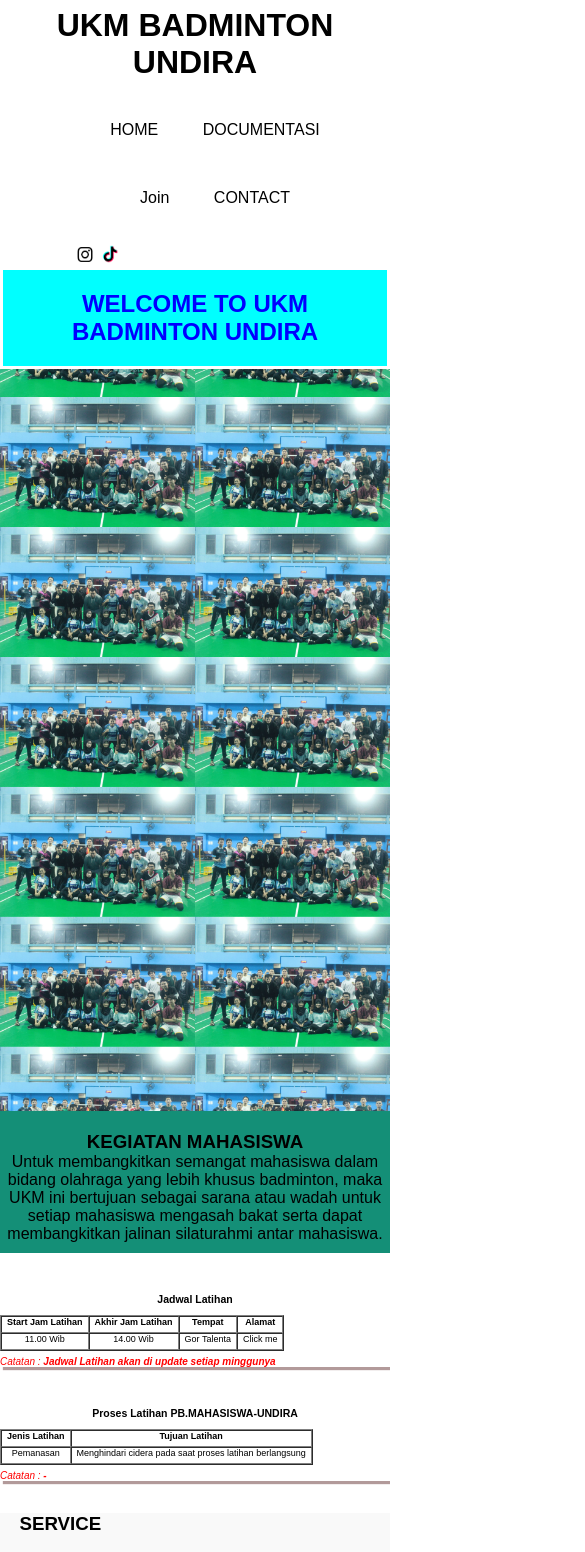
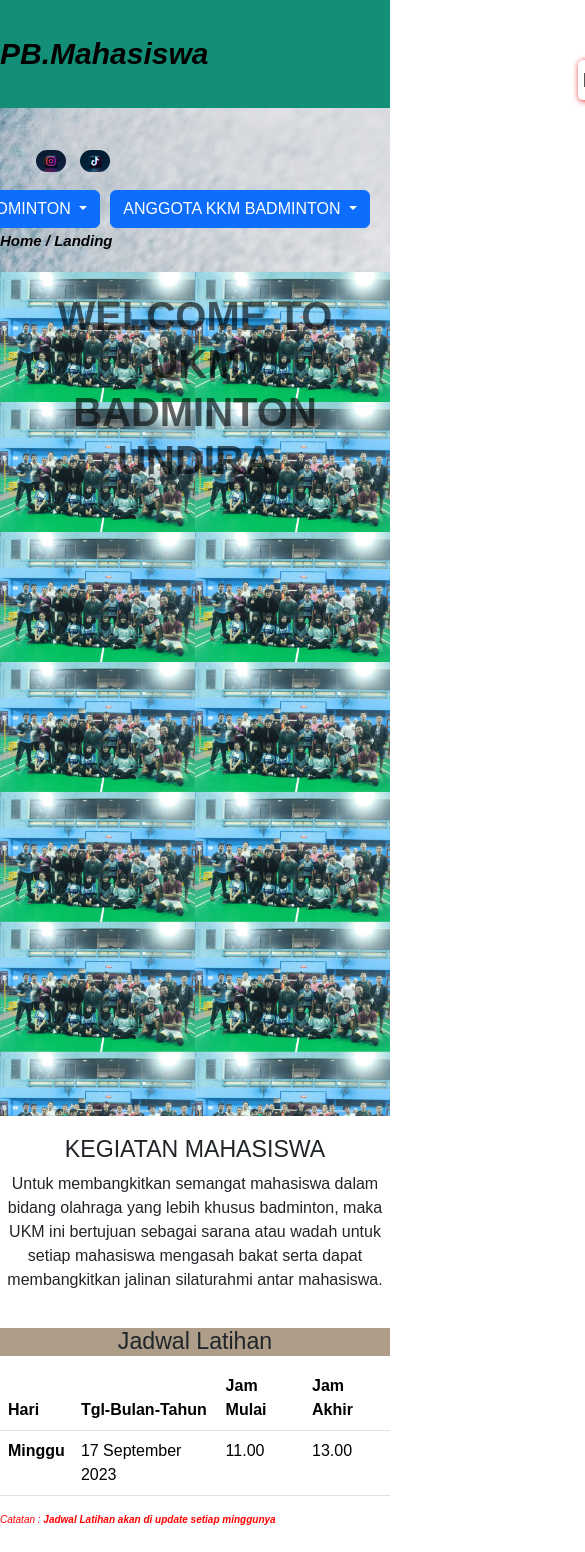
Before and after one commit to fersonpriadi/KKMBadmintonUndira, a plain HTML site: page index.html in a window 390 px wide. Shown: the top 1552 px of the page, 585 px wide, since content can reach past the window. Drawn offline with nearby package versions, Linux system fonts and the light colour scheme.

Commit message:
update web

```diff
--- a/css/style.css
+++ b/css/style.css
@@ -8,27 +8,90 @@ a {
 	color: inherit;
 	text-decoration: none;
 }
-.medsos {
-	padding:30px 0 0 0;
-	background-color: white;
-	margin-bottom: 10px;
-	margin-left : 20px;
-	/* width: 10px; */
+.header-utama {
+	background-image: url('../img/badminton1.jpg');
+	/* text-decoration: none; */
+}
+.navigation-menu {
+	background-color: #148F77;
+	align-items: center;
+	display: flex;
+	flex-direction: row;
+}
+.container-menu {
+	display: flex;
+	justify-content: space-between;
+	align-items: center;
+}
+.container-menu ul {
+	display: flex;
+	justify-content: space-between;
+	align-items: end;
+	margin-left: 40vh;
+}
+.container-menu ul li {
+	list-style-type: none;
+	align-items: end;
+	justify-content: end;
+}
+.container-menu ul li {
+	font-weight: 600;
+	font-size: 20px;
+	color : black;
+	box-shadow: 1px 1px 6px rgb(228, 16, 16);
+	padding : 5px;
+	margin-top: 30px;
+	margin-right: 20px;
+	border-radius: 5px;
+}
+.container-menu ul li  a{
+	text-decoration: none;
+	color: black;
+	padding: 0;
+}
+.container-menu h1 a {
+	text-decoration: none;
 }
 .medsos ul li {
-	display: inline-block;
-	color: #fff;
+	display: inline-flex;
+	justify-content: center;
+	align-items: start;
+}
+.medsos ul li img {
+	width: 30px;
+	border-radius: 30px;
+	margin-top: 5vh;
 	margin-right: 10px;
+
+	margin-bottom : 10px;
 }
-.fa-tiktok {
-	width: 20px;
-	margin-top : -4px;
-	margin-left : -3px;
-	margin-bottom : -5px;
+.menu-dropdown-info{
+	display: flex;
+	justify-content: end;
+	margin-right: 20px;
+	column-gap: 10px;
 }
-#fa-tiktok {
-	margin-bottom: 2px;
+.home-drop-list li {
+	font-size: 12px;
 }
+.home-drop-list li a span {
+	color: red;
+	font-weight: 500;
+}
+.home-drop-list li a:hover {
+	background-color: aqua;
+}
+.page-landing {
+	font-weight: 700;
+	font-size: 15px;
+	font-style: italic;
+	color: black;
+	margin-left: 10px;
+	margin : 2px 0 1px 0;
+}
+
+
+
 .container {
 	width:80%;
 	margin:-1vh auto;
@@ -41,27 +104,9 @@ a {
 .container-home {
 	text-align: center;
 	margin : 0 0 10px 0;
-	background-color: #148F77;
+	background-color: white;
 	padding-top : 20px;
 	padding-bottom: 10px;
-}
-
-
-.section-home {
-	display: flex;
-	justify-content: center;
-	align-items: center;
-	column-gap: 10vh;
-}
-.home-table-jadwal {
-	margin : 40px 0;
-	box-shadow: 3px 3px 1px rgb(178, 154, 154);
-	text-align: center;
-}
-.home-table-detail {
-	margin : 40px 0;
-	box-shadow: 3px 3px 1px rgb(178, 154, 154);
-	text-align: center;
 }
 .section-home h3 {
 	margin-bottom: 10px;
@@ -70,6 +115,14 @@ a {
 	background-color: rgb(20, 80, 154);
 	left : 0;
 	right: 0;
+}
+.container-menu h1 {
+	font-size: 30px;
+	font-style: italic;
+	font-weight: 900;
+}
+.container-menu h1 a {
+	color : black;
 }
 .container-contact {
 	margin-bottom: 20px;
@@ -90,6 +143,9 @@ header h1 {
 	padding:15px 0;
 	color: #148F77;
 }
+.banner h2 {
+	opacity: 0.60;
+}
 header ul {
 	float: right;
 }
@@ -101,11 +157,13 @@ header ul li a {
 	display: inline-block;
 }
 header ul li a:hover {
-	color: #040404;
+	color: white;
 }
 .active {
 	/* background-color: #148F77; */
 	color: #fff;
+	font-weight: 500;
+	text-decoration: none;
 }
 .banner {
 	height: 100vh;
@@ -123,12 +181,13 @@ header ul li a:hover {
 	background-color: rgba(20, 143, 119, .6); */
 /* } */
 .banner h2 {
-	color: blue;
-	background-color: aqua;
+	color: black;
+	font-weight: 900;
+	font-size: 40px;
+	margin-top : 20px ;
+	/* background-color: aqua; */
 	text-align: center;
-	z-index: 1;
 	padding: 20px 25px;
-	border:3px solid #fff;
 }
 
 /* star dokumentas */
@@ -153,7 +212,7 @@ header ul li a:hover {
 
 .about,
 .service {
-	padding-bottom: 100px;
+	margin-top: 5vh;
 }
 .about p {
 	color: #666;
@@ -161,9 +220,6 @@ header ul li a:hover {
 	line-height: 25px;
 	margin-bottom: 20px;
 	text-align: center;
-}
-.service {
-	background-color: #f9f9f9;
 }
 .box {
 	color: #148F77;
@@ -198,28 +254,6 @@ footer {
 	background-color: #333;
 	color: #fff;
 	text-align: center;
-}
-.bg-loader {
-	background-color: #eee;
-	position: fixed;
-	top: 0;
-	left: 0;
-	right: 0;
-	bottom: 0;
-	z-index: 9999;
-	display: flex;
-	justify-content: center;
-	align-items: center;
-}
-.bg-loader .loader {
-	width:100px;
-	height: 100px;
-	border:3px solid #fff;
-	border-radius: 50%;
-	border-top-color: #148F77;
-	border-right-color: #148F77;
-	border-bottom-color: #148F77;
-	animation: puterin .8s linear infinite;
 }
 .label {
 	background-color: #148F77;
@@ -337,11 +371,17 @@ footer {
 	}
 }
 
-/* @media screen and (min-width: 600px) { */
-	/* .doc-img-detail .doc-img-detail-list { */
-		/* align-items: cent */
-		/* margin-left: -50vh; */
-	/* } */
+
+
+/* star kampus-tandur.html */
+
+
+
+
+/* end kampus-tandur.html */
+
+
+
 
 
 @media screen and (max-width: 920px){
@@ -417,13 +457,6 @@ footer {
 		margin-right: 0;
 	}
 
-	.section-home {
-		display: block;
-		font-size: 9px;
-		justify-content: center;
-		align-items: center;
-	}
-
 }
 @media screen and (max-width: 345px){
 
--- a/index.html
+++ b/index.html
@@ -6,40 +6,82 @@
 	<title>Profil UKM</title>
 	<link rel="stylesheet" type="text/css" href="css/style.css">
 	<link rel="stylesheet" type="text/css" href="https://cdnjs.cloudflare.com/ajax/libs/font-awesome/5.13.0/css/all.min.css">
+	<link href="https://cdn.jsdelivr.net/npm/bootstrap@5.3.1/dist/css/bootstrap.min.css" rel="stylesheet" integrity="sha384-4bw+/aepP/YC94hEpVNVgiZdgIC5+VKNBQNGCHeKRQN+PtmoHDEXuppvnDJzQIu9" crossorigin="anonymous">
 	<script src="https://code.jquery.com/jquery-3.5.1.min.js" integrity="sha256-9/aliU8dGd2tb6OSsuzixeV4y/faTqgFtohetphbbj0=" crossorigin="anonymous"></script>
 </head>
 <body>
-	<!-- loader -->
-	<div class="bg-loader">
-		<div class="loader"></div>
-	</div>
-
-<!-- <header></header> -->
-
-	<header>
-		<div class="container">
-			<h1><a href="index.html">UKM BADMINTON UNDIRA</a></h1>
+	<section class="navigation-menu">
+		<div class="container-menu">
+			<h1><a href="index.html">PB.Mahasiswa</a></h1>
 			<ul>
 				<li class="active"><a href="index.html">HOME</a></li>
-				<li><a href="dokumentasi.html">DOCUMENTASI</a></li>
-				<li><a href="Registrasi.html">Join</a></li>
-				<li><a href="contact.html">CONTACT</a></li>
+				<li class="active"><a href="dokumentasi.html">DOCUMENTASI</a></li>
+				<li class="active"><a href="Registrasi.html">JOIN</a></li>
+				<li class="active"><a href="contact.html">CONTACT</a></li>
+				<li class="active"><a href="#jadwal-latihan">JADWAL LATIHAN</a></li>
 
 			</ul>
 		</div>
-	</header>
+	</section>
+<!-- <header></header> -->
+	<section class="header-utama">
 	<div class="medsos">
 		<div class="container">
 			<ul>
-				<li><a href="https://instagram.com/undira.badminton_?igshid=MzRlODBiNWFlZA=="><img src="img/ig.png" alt="" class="fa-ig"></a></li>
-				<li><a href="https://vt.tiktok.com/ZSL3kpPGe/"><img src="img/tiktok2.png" class="fa-tiktok" alt=""></i></a></li>
+				<li><a href="https://instagram.com/undira.badminton_?igshid=MzRlODBiNWFlZA=="><img src="img/insta.jpg" alt="" class="fa-ig"></a></li>
+				<li><a href="https://vt.tiktok.com/ZSL3kpPGe/"><img src="img/Tiktok1.jpg" class="fa-tiktok" alt=""></i></a></li>
 			</ul>
 		</div>
 	</div>
+	<section class="menu-dropdown-info">
+	<div class="dropdown home-dropdown">
+		<button class="btn btn-primary dropdown-toggle" type="button" data-bs-toggle="dropdown" aria-expanded="false">
+		  PROFIL BPH KKM BADMINTON
+		</button>
+		<ul class="dropdown-menu home-drop-list">
+		  <li><a class="dropdown-item" href="#"><p>KETUA | <span> FERSON PRIADI DACHI</span></p>
+		  </a></li>
+		  <li><a class="dropdown-item" href="#"><p>WAKIL KETUA | <span> ARIZZA NOOR</span></p>
+		  </a></li>
+		  <li><a class="dropdown-item" href="#"><p>SEKERTARIS 1 | <span> A RENDY S</span></p>
+		  </a></li>
+		  <li><a class="dropdown-item" href="#"><p>SEKERTRASI 2 | <span> YUNI SUTRISNA</span></p>
+		  </a></li>
+		  <li><a class="dropdown-item" href="#"><p>BENDAHARA 1 | <span> ISATI GULO</span></p>
+		  </a></li>
+		  <li><a class="dropdown-item" href="#"><p>BENDAHARA 2 | <span> MELITA RIMANTI</span></p>
+		  </a></li>
+		  <li><a class="dropdown-item" href="#"><p>HUMAS 1 | <span> SITI NURJANNAH</span></p>
+		  </a></li>
+		  <li><a class="dropdown-item" href="#"><p>HUMAS 2 | <span> AJRULLAH</span></p>
 
+		  <li><a class="dropdown-item" href="#"><p>HUMAS 2 | <span> WAWAN</span></p>
+		  </a></li>
+		  <li><a class="dropdown-item" href="#"><p>MEDKOM | <span> DHEA MUTIARA PUTRI</span></p>
+		  </a></li>
+		  <li><a class="dropdown-item" href="#"><p>PEMBINAAN BAKAT | <span> EDY JOKO PRAYITNO</span></p>
+		  </a></li>
+		</ul>
+	  </div>
+	<div class="dropdown home-dropdown">
+		<button class="btn btn-primary dropdown-toggle" type="button" data-bs-toggle="dropdown" aria-expanded="false">
+		  ANGGOTA KKM BADMINTON
+		</button>
+		<ul class="dropdown-menu home-drop-list">
+		  <li><a class="dropdown-item" href="#"><p>KAMPUS | <span> TANJUNG DUREN</span></p>
+		  </a></li>
+		  <li><a class="dropdown-item" href="#"><p>KAMPUS | <span> CIBUBUR</span></p>
+		  </a></li>
+		</ul>
+	  </div>
+	</section>
+	<div class="page-landing">
+		Home / Landing
+	</div>
 	<!-- banner -->
-	<section class="banner">
+	<div class="banner">
 		<h2>WELCOME TO UKM BADMINTON UNDIRA</h2>
+	</div>
 	</section>
 
 	<!-- about -->
@@ -53,39 +95,29 @@
 			</p>
 		</div>
 	</section>
+</section>
 	<section class="section-home">
-
-		<div class="home-table-jadwal">
-			<h3>Jadwal Latihan</h3>
-			<table border="1" cellpadding="5" cellspacing="0" >
-				<tr>
-					<th>Start Jam Latihan</th>
-					<th>Akhir Jam Latihan</th>
-					<th>Tempat</th>
-					<th>Alamat</th>
-				</tr>
-				<tr>
-					<td>11.00 Wib</td>
-					<td>14.00 Wib</td>
-					<td>Gor Talenta</td>
-					<td><a href="https://goo.gl/maps/TRRBwbNK2PhrhiFe7"></a>Click me</td>
-				</tr>
-			</table>
+		<div id="jadwal-latihan" class="home-table-jadwal">
+			<h3 style="text-align: center; background-color :rgb(173, 157, 137);">Jadwal Latihan</h3>
+			<table class="table">
+				<thead>
+				  <tr>
+					<th scope="col">Hari</th>
+					<th scope="col">Tgl-Bulan-Tahun</th>
+					<th scope="col">Jam Mulai</th>
+					<th scope="col">Jam Akhir</th>
+				  </tr>
+				</thead>
+				<tbody>
+				  <tr>
+					<th scope="row">Minggu</th>
+					<td>17 September 2023</td>
+					<td>11.00</td>
+					<td>13.00</td>
+				  </tr>
+				</tbody>
+			  </table>
 			<p style="text-align : left; font-size : 10px; font-style:italic ; color:red; margin-top:5px;">Catatan : <span style="font-weight:bold;">Jadwal Latihan akan di update setiap minggunya</span></p>
-		</div>
-		<div class="home-table-detail">
-			<h3>Proses Latihan PB.MAHASISWA-UNDIRA</h3>
-			<table border="1" cellpadding="5" cellspacing="0">
-				<tr>
-					<th>Jenis Latihan</th>
-					<th>Tujuan Latihan</th>
-				</tr>
-				<tr>
-					<td>Pemanasan</td>
-					<td>Menghindari cidera pada saat proses latihan berlangsung</td>
-				</tr>
-			</table>
-			<p style="text-align : left; font-size : 10px; font-style:italic ; color:red; margin-top:5px;">Catatan : <span style="font-weight:bold;"> - </span></p>
 		</div>
 	</section>
 
@@ -132,4 +164,6 @@
 		})
 	</script>
 </body>
+<script src="https://cdn.jsdelivr.net/npm/@popperjs/core@2.11.8/dist/umd/popper.min.js" integrity="sha384-I7E8VVD/ismYTF4hNIPjVp/Zjvgyol6VFvRkX/vR+Vc4jQkC+hVqc2pM8ODewa9r" crossorigin="anonymous"></script>
+<script src="https://cdn.jsdelivr.net/npm/bootstrap@5.3.1/dist/js/bootstrap.min.js" integrity="sha384-Rx+T1VzGupg4BHQYs2gCW9It+akI2MM/mndMCy36UVfodzcJcF0GGLxZIzObiEfa" crossorigin="anonymous"></script>
 </html>
```
Also changed, not shown: Registrasi.html (+18 -24 lines), contact.html (+16 -24 lines), dokumentasi.html (+16 -21 lines), img/Tiktok1.jpg (added), img/badminton1.jpg (added), img/insta.jpg (added).
